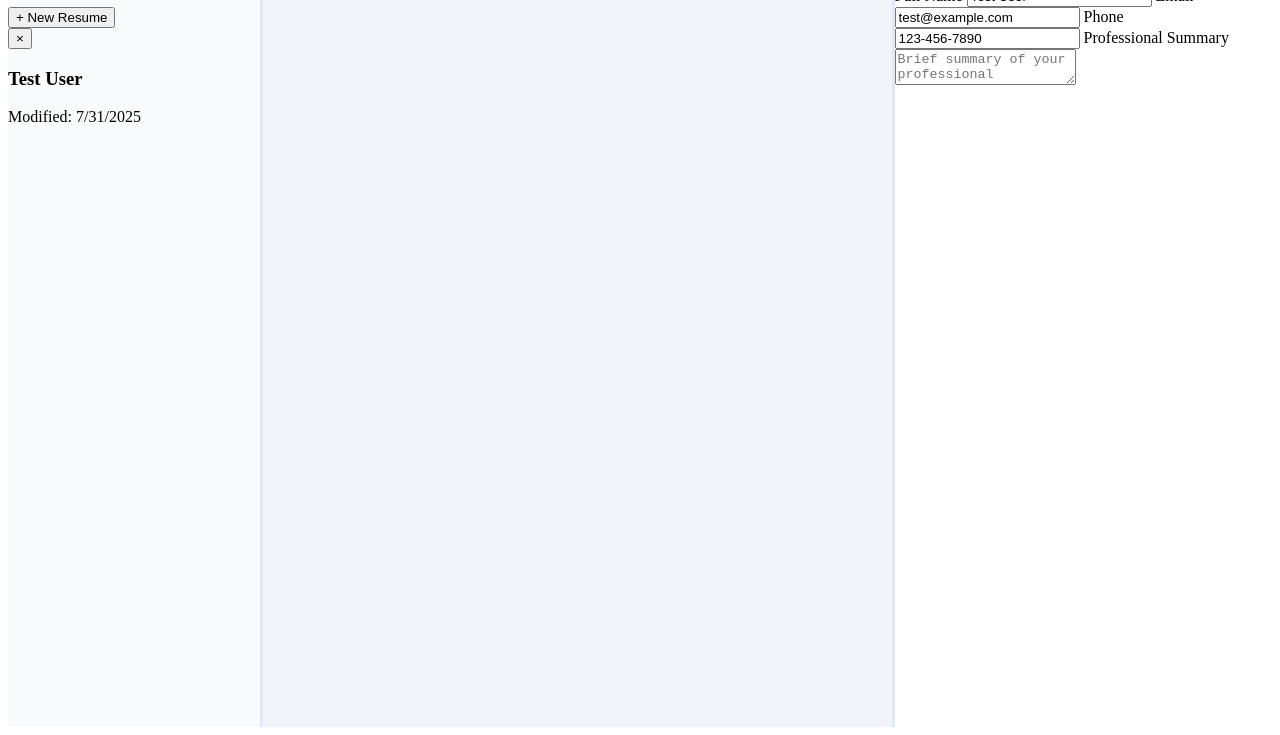
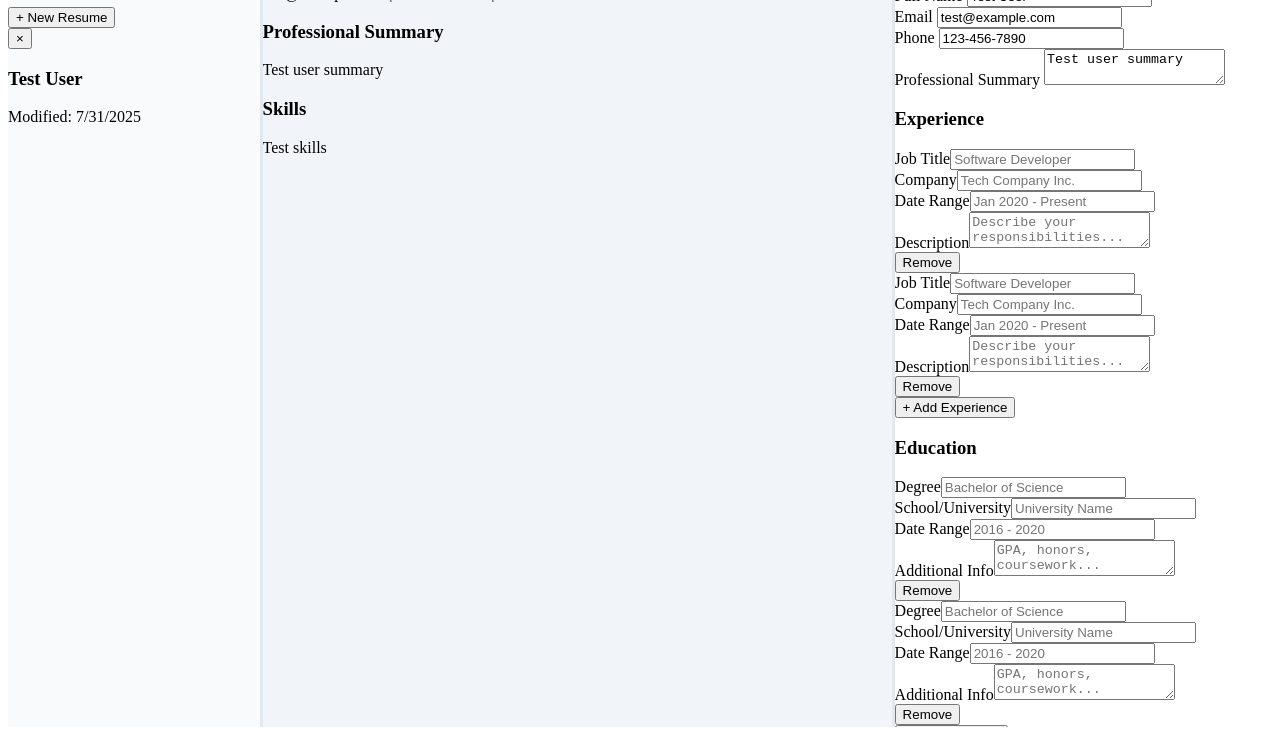
Before and after one commit to perfect-blue/cvmaxxing, a plain HTML site: page index.html in a window 1280 px wide. Shown: the part 81-816 px from the top of the page. Drawn offline with Linux system fonts and the light colour scheme.

Commit message:
feat(resume-builder): add dynamic form sections for experience and education
- Implement configurable form sections with reusable component logic
- Add ability to dynamically add/remove experience and education entries
- Include form validation and data persistence for new sections

```diff
--- a/index.html
+++ b/index.html
@@ -26,19 +26,48 @@
     </div>
     <div class="tools-panel">
         <div class="content">
+            <div class="form-section">
                 <h3>Personal Information</h3>
-
+                <div class="form-group">
                     <label>Full Name</label>
                     <input type="text" id="fullName" placeholder="John Doe">
+                </div>
 
+                <div class="form-group">
                     <label>Email</label>
                     <input type="email" id="email" placeholder="john.doe@email.com">
+                </div>
 
+                <div class="form-group">
                     <label>Phone</label>
                     <input type="tel" id="phone" placeholder="+1 (555) 123-4567">
+                </div>
 
+                <div class="form-group">
                     <label>Professional Summary</label>
                     <textarea id="summary" placeholder="Brief summary of your professional background..."></textarea>
+                </div>
+            </div>
+
+            <div class="form-section">
+                <h3>Experience</h3>
+                <div id="experienceList"></div>
+                <button class="add-btn" onclick="addExperience()">+ Add Experience</button>
+            </div>
+
+            <div class="form-section">
+                <h3>Education</h3>
+                <div id="educationList"></div>
+                <button class="add-btn" onclick="addEducation()">+ Add Education</button>
+            </div>
+
+            <div class="form-section">
+                <h3>Skills</h3>
+                <div class="form-group">
+                    <label>Skills (comma separated)</label>
+                    <textarea id="skills" placeholder="JavaScript, Python, React, Node.js..."></textarea>
+                </div>
+            </div>
         </div>
     </div>
 
--- a/script.js
+++ b/script.js
@@ -1,3 +1,26 @@
+const sectionConfigs = {
+    experience: {
+        containerId: 'experienceList',
+        counter: () => ++experienceCount,
+        fields: [
+            { name: 'title', label: 'Job Title', placeholder: 'Software Developer', type: 'input' },
+            { name: 'company', label: 'Company', placeholder: 'Tech Company Inc.', type: 'input' },
+            { name: 'date', label: 'Date Range', placeholder: 'Jan 2020 - Present', type: 'input' },
+            { name: 'description', label: 'Description', placeholder: 'Describe your responsibilities...', type: 'textarea' }
+        ]
+    },
+    education: {
+        containerId: 'educationList',
+        counter: () => ++educationCount,
+        fields: [
+            { name: 'degree', label: 'Degree', placeholder: 'Bachelor of Science', type: 'input' },
+            { name: 'school', label: 'School/University', placeholder: 'University Name', type: 'input' },
+            { name: 'date', label: 'Date Range', placeholder: '2016 - 2020', type: 'input' },
+            { name: 'info', label: 'Additional Info', placeholder: 'GPA, honors, coursework...', type: 'textarea' }
+        ]
+    }
+};
+
 let projects = {};
 let currentProjectId = null;
 let zoomLevel = 1;
@@ -6,7 +29,8 @@ let educationCount = 0;
 
 function initApp() {
     createProject();
-    addExperience();
+    addSection('experience');
+    addSection('education');
     updatePreview();
 }
 
@@ -31,7 +55,9 @@ function createProject() {
             phone: '123-456-7890',
             address: '123 Main St, Anytown, USA',
             summary: 'Test user summary',
-            skills: 'Test skills'
+            skills: 'Test skills',
+            education: [],
+            experience: [],
         },
         lastModified: new Date()
     };
@@ -80,11 +106,12 @@ function loadProject(id){
     document.getElementById('fullName').value = project.data.fullName || '';
     document.getElementById('email').value = project.data.email || '';
     document.getElementById('phone').value = project.data.phone || '';
-    document.getElementById('address').value = project.data.address || '';
     document.getElementById('summary').value = project.data.summary || '';
     document.getElementById('skills').value = project.data.skills || '';
 
-    renderCVList();
+    addSection('experience', project.data.experience);
+    addSection('education', project.data.education);
+
     updatePreview();
 }
 
@@ -97,6 +124,78 @@ function deleteProject(id){
     delete projects[id];
     renderProjects();
 }
+
+//Dynamic sections
+function addSection(type, data={}) {
+    const config = sectionConfigs[type];
+    const container = document.getElementById(config.containerId);
+    const id = config.counter();
+
+    const fragment = document.createDocumentFragment();
+    const sectionDiv = document.createElement('div');
+    sectionDiv.className = 'dynamic-section';
+
+    config.fields.forEach(field =>{
+        const wrapper = document.createElement('div');
+        wrapper.className = 'form-group';
+        const label = document.createElement('label');
+        label.textContent = field.label;
+        wrapper.appendChild(label);
+
+        let inputElement;
+        if(field.type === 'textarea'){
+            inputElement = document.createElement('textarea');
+            inputElement.id = `${type}${field.name.charAt(0).toUpperCase() + field.name.slice(1)}${id}`;
+            inputElement.placeholder = field.placeholder;
+            inputElement.textContent = data[field.name] || '';
+        } else {
+            inputElement = document.createElement('input');
+            inputElement.type = 'text';
+            inputElement.id = `${type}${field.name.charAt(0).toUpperCase() + field.name.slice(1)}${id}`;
+            inputElement.placeholder = field.placeholder;
+            inputElement.value = data[field.name] || '';
+        }
+
+        wrapper.appendChild(inputElement);
+        sectionDiv.appendChild(wrapper);
+    });
+
+    const removeBtn = document.createElement('button');
+    removeBtn.className = 'remove-btn';
+    removeBtn.textContent = 'Remove';
+    removeBtn.onclick = () => removeSection(sectionDiv);
+    sectionDiv.appendChild(removeBtn);
+
+    fragment.appendChild(sectionDiv);
+    container.appendChild(fragment);
+
+    addInputListeners(sectionDiv);
+}
+
+function removeSection(sectionElement) {
+    sectionElement.remove();
+    updatePreview();
+}
+
+function getSectionData(type) {
+    const config = sectionConfigs[type];
+    const sections = [];
+    const container = document.getElementById(config.containerId);
+
+    container.querySelectorAll('.dynamic-section').forEach(section => {
+        const entry = {};
+        config.fields.forEach(field => {
+            const input = section.querySelector(`[placeholder="${field.placeholder}"]`);
+            entry[field.name] = input?.value || '';
+        });
+        if (Object.values(entry).some(v => v)) {
+            sections.push(entry);
+        }
+    });
+
+    return sections;
+}
+
 
 // preview related
 function updatePreview(){
@@ -126,12 +225,15 @@ function saveResume(){
     const resume = projects[currentProjectId];
     console.log(resume);
     const fields = [
-        'fullName','email', 'phone', 'summary'
+        'fullName','email', 'phone', 'summary', 'skills'
     ];
     const newData ={};
     fields.forEach(field => {
         newData[field] = document.getElementById(field).value;
     });
+
+    newData.experience = getSectionData('experience');
+    newData.education = getSectionData('education');
 
     const hasChanges = JSON.stringify(resume.data) !== JSON.stringify(newData);
     if (!hasChanges) return;
```
Lines whose indentation alone changed are shown as unchanged.
